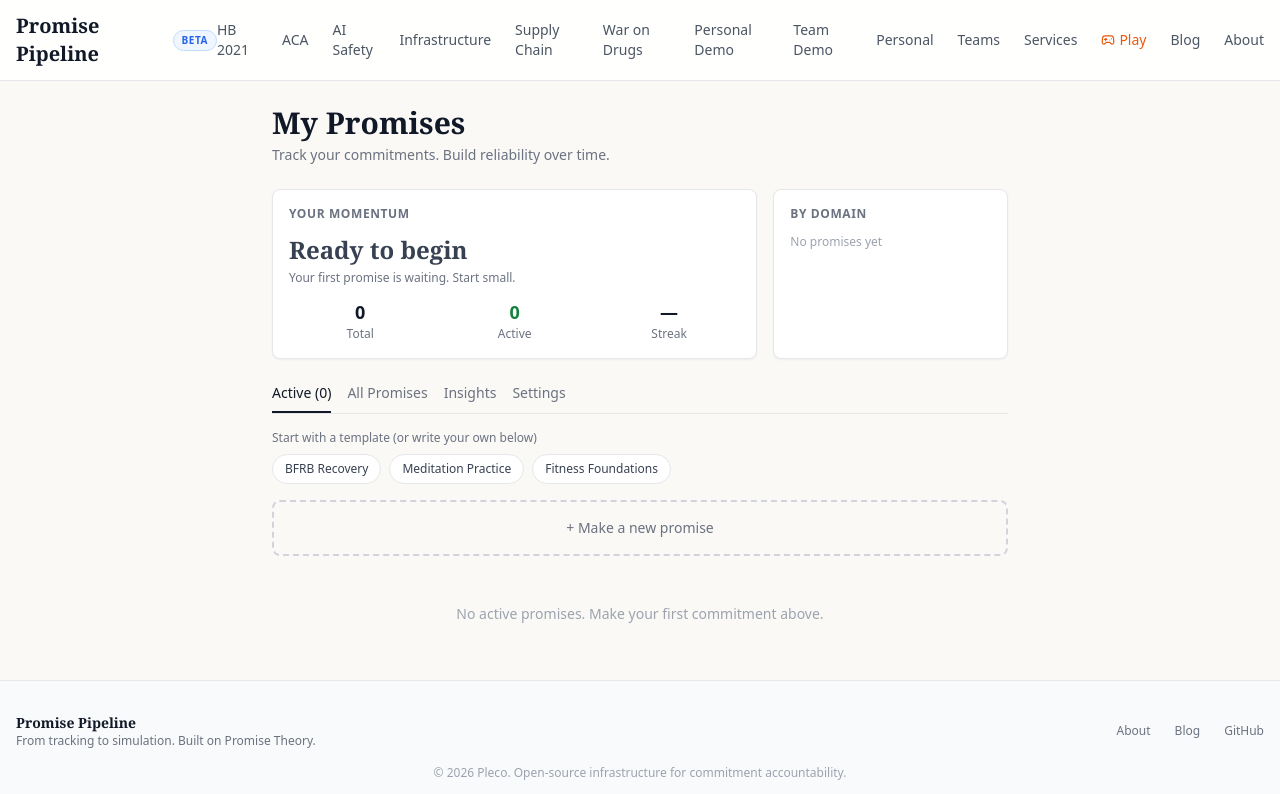
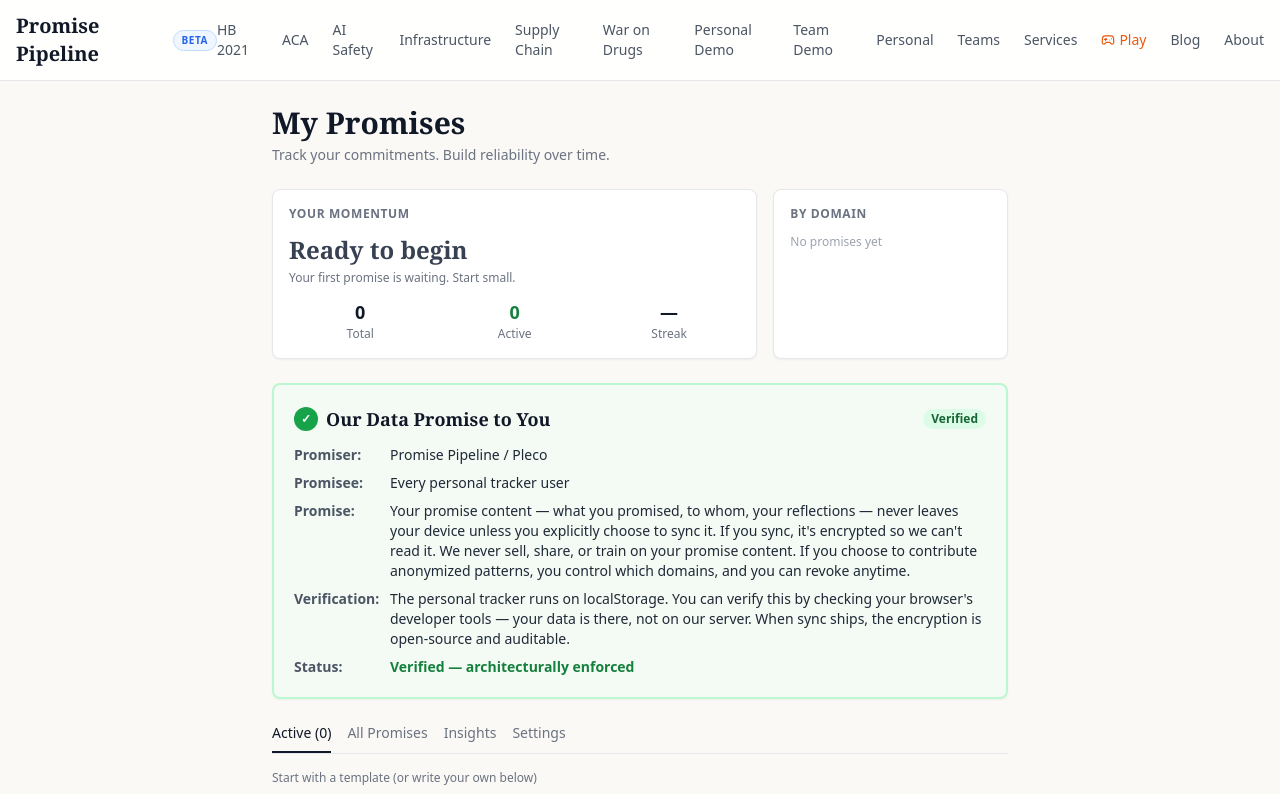
Before and after one commit to koda-wzkp/promise-engine, a Next.js app in the folder promise-pipeline/: page /personal in a window 1280 px wide. Shown: the top 794 px of the page. Built offline with nearby package versions, Linux system fonts and the light colour scheme.

Commit message:
Add visible data commitment to /personal page
Plain-language promise structured in our own schema — promiser,
promisee, body, verification, status — placed prominently above
the tab navigation so every user sees it on load.

https://claude.ai/code/session_01X4Xrf4G7P7ksBPy5NZfboW

```diff
--- a/promise-pipeline/app/personal/page.tsx
+++ b/promise-pipeline/app/personal/page.tsx
@@ -204,6 +204,51 @@ export default function PersonalPage() {
             </div>
           </div>
         </div>
+
+        {/* Data Commitment — our promise to you */}
+        <section className="mb-6 rounded-lg border-2 border-green-200 bg-green-50/50 p-5 shadow-sm" aria-labelledby="data-commitment-heading">
+          <div className="mb-3 flex items-center gap-2">
+            <span className="inline-flex h-6 w-6 items-center justify-center rounded-full bg-green-600 text-xs font-bold text-white" aria-hidden="true">
+              &#x2713;
+            </span>
+            <h2 id="data-commitment-heading" className="font-serif text-lg font-bold text-gray-900">
+              Our Data Promise to You
+            </h2>
+            <span className="ml-auto rounded-full bg-green-100 px-2 py-0.5 text-xs font-semibold text-green-800">
+              Verified
+            </span>
+          </div>
+
+          <dl className="space-y-2 text-sm">
+            <div className="flex gap-2">
+              <dt className="font-semibold text-gray-600 min-w-[5.5rem]">Promiser:</dt>
+              <dd className="text-gray-800">Promise Pipeline / Pleco</dd>
+            </div>
+            <div className="flex gap-2">
+              <dt className="font-semibold text-gray-600 min-w-[5.5rem]">Promisee:</dt>
+              <dd className="text-gray-800">Every personal tracker user</dd>
+            </div>
+            <div className="flex gap-2">
+              <dt className="font-semibold text-gray-600 min-w-[5.5rem]">Promise:</dt>
+              <dd className="text-gray-800">
+                Your promise content — what you promised, to whom, your reflections — never leaves your device unless you explicitly choose to sync it.
+                If you sync, it&apos;s encrypted so we can&apos;t read it.
+                We never sell, share, or train on your promise content.
+                If you choose to contribute anonymized patterns, you control which domains, and you can revoke anytime.
+              </dd>
+            </div>
+            <div className="flex gap-2">
+              <dt className="font-semibold text-gray-600 min-w-[5.5rem]">Verification:</dt>
+              <dd className="text-gray-800">
+                The personal tracker runs on localStorage. You can verify this by checking your browser&apos;s developer tools — your data is there, not on our server. When sync ships, the encryption is open-source and auditable.
+              </dd>
+            </div>
+            <div className="flex gap-2">
+              <dt className="font-semibold text-gray-600 min-w-[5.5rem]">Status:</dt>
+              <dd className="font-semibold text-green-700">Verified — architecturally enforced</dd>
+            </div>
+          </dl>
+        </section>
 
         {/* Tab navigation */}
         <div className="mb-4 border-b border-gray-200" role="tablist" aria-label="Personal promise views">
```
